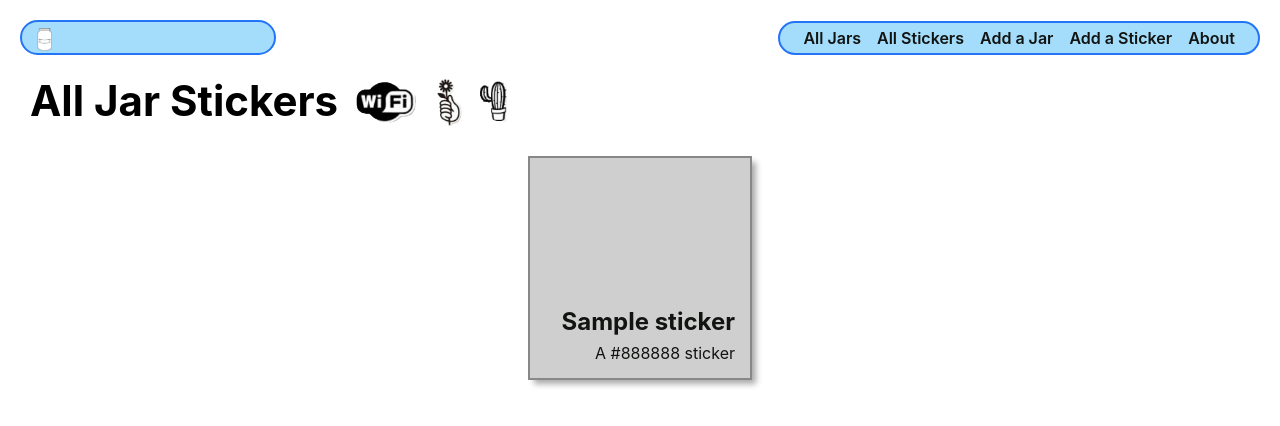
After one commit to EricSokolowski/jar-collector, a Django app: page /stickers/ in a window 1280 px wide. The commit adds this page. Shown: the top 426 px of the page. Run offline with Django 4.2, Linux system fonts and the light colour scheme; tables that the repository leaves empty hold one stand-in row (values such as "Sample post").

Commit message:
stickers yay

```diff
--- /dev/null
+++ b/main_app/static/css/stickers/sticker-index.css
@@ -0,0 +1,64 @@
+.card-container {
+  padding: 0 40px;
+  display: flex;
+  justify-content: center;
+  flex-wrap: wrap;
+}
+
+.card {
+  width: 224px;
+  height: 224px;
+  margin: 10px;
+  border: solid 2px;
+  box-shadow: var(--card-box-shadow);
+  position: relative;
+}
+
+.card-bg{
+  opacity: .4;
+  position: absolute;
+  display: inline-flex;
+  top: 0;
+  left: 0;
+  width: 100%;
+  height: 100%;
+}
+
+.card-content {
+  padding: 15px;
+  height: 100%;
+  width: 100%;
+  display: flex;
+  align-items: flex-end;
+  justify-content: flex-end;
+  flex-direction: column;
+}
+
+.card > a {
+  position: absolute;
+  top: 0;
+  left: 0;
+  width: 100%;
+  height: 100%;
+  display: inline-block;
+  text-decoration: none;
+  color: var(--text-color);
+}
+
+.card h2 {
+  margin: 7px 0;
+  font-size: var(--font-xl);
+}
+
+.card p {
+  margin: 0;
+  font-size: var(--font-reg);
+}
+
+.page-header > img {
+  margin-left: 10px;
+}
+
+.page-header > img:first-of-type {
+  margin-left: 15px;
+}
--- a/main_app/templates/base.html
+++ b/main_app/templates/base.html
@@ -30,6 +30,7 @@
     <nav>
       <ul>
         <li><a href="{% url 'jars_index' %}">All Jars</a></li>
+        <li><a href="{% url 'stickers_index' %}">All Stickers</a></li>
         <li><a href="{% url 'jars_create' %}">Add a Jar</a></li>
         <li><a href="{% url 'stickers_create' %}">Add a Sticker</a></li>
         <li><a href="{% url 'about' %}">About</a></li>
--- /dev/null
+++ b/main_app/templates/main_app/sticker_list.html
@@ -0,0 +1,35 @@
+{% extends 'base.html' %}
+{% load static %}
+
+{% block head %}
+<link
+  rel="stylesheet"
+  type="text/css"
+  href="{% static 'css/stickers/sticker-index.css' %}"
+/>
+{% endblock %}
+
+{% block content %}
+
+<section class="page-header">
+  <h1>All Jar Stickers</h1>
+  <img src="{% static 'images/Stickers-1.png' %}" alt="A ball of string" />
+  <img src="{% static 'images/Stickers-2.png' %}" alt="A mouse" />
+  <img src="{% static 'images/Stickers-3.png' %}" alt="A scratching post" />
+</section>
+
+<section class="card-container">
+  {% for sticker in sticker_list %}
+  <div class="card" style="border-color: {{ sticker.color }}">
+    <div class="card-bg" style="background-color: {{ sticker.color }}"></div>
+    <a href="{% url 'stickers_detail' sticker.id %}">
+      <div class="card-content">
+        <h2>{{ sticker.name }}</h2>
+        <p>A {{ sticker.color }} sticker</p>
+      </div>
+    </a>
+  </div>
+  {% endfor %}
+</section>
+
+{% endblock %}
--- a/main_app/urls.py
+++ b/main_app/urls.py
@@ -19,4 +19,12 @@ urlpatterns = [
   path('jars/<int:jar_id>/add_cleaning/', views.add_cleaning, name='add_cleaning'),
 
   path('stickers/create/', views.StickerCreate.as_view(), name='stickers_create'),
+
+  path('stickers/<int:pk>/', views.StickerDetail.as_view(), name='stickers_detail'),
+
+  path('stickers/', views.StickerList.as_view(), name='stickers_index'),
+
+  path('stickers/<int:pk>/update/', views.StickerUpdate.as_view(), name='stickers_update'),
+
+  path('stickers/<int:pk>/delete/', views.StickerDelete.as_view(), name='stickers_delete'),
 ]
--- a/main_app/views.py
+++ b/main_app/views.py
@@ -1,4 +1,5 @@
 from django.shortcuts import render, redirect
+from django.views.generic import ListView, DetailView
 from django.views.generic.edit import CreateView, UpdateView, DeleteView
 from .models import Jar, Sticker
 from .forms import CleaningForm
@@ -44,3 +45,17 @@ class JarDelete(DeleteView):
 class StickerCreate(CreateView):
   model = Sticker
   fields = '__all__'
+
+class StickerList(ListView):
+  model = Sticker
+
+class StickerDetail(DetailView):
+  model = Sticker
+
+class StickerUpdate(UpdateView):
+  model = Sticker
+  fields = ['name', 'color']
+
+class StickerDelete(DeleteView):
+  model = Sticker
+  success_url = '/stickers/'
```
Also changed, not shown: main_app/static/css/stickers/sticker-details.css (added, +52 -0 lines), main_app/templates/main_app/sticker_confirm_delete.html (added, +23 -0 lines), main_app/templates/main_app/sticker_detail.html (added, +24 -0 lines), main_app/static/images/Stickers-1.png (added), main_app/static/images/Stickers-2.png (added), main_app/static/images/Stickers-3.png (added).
